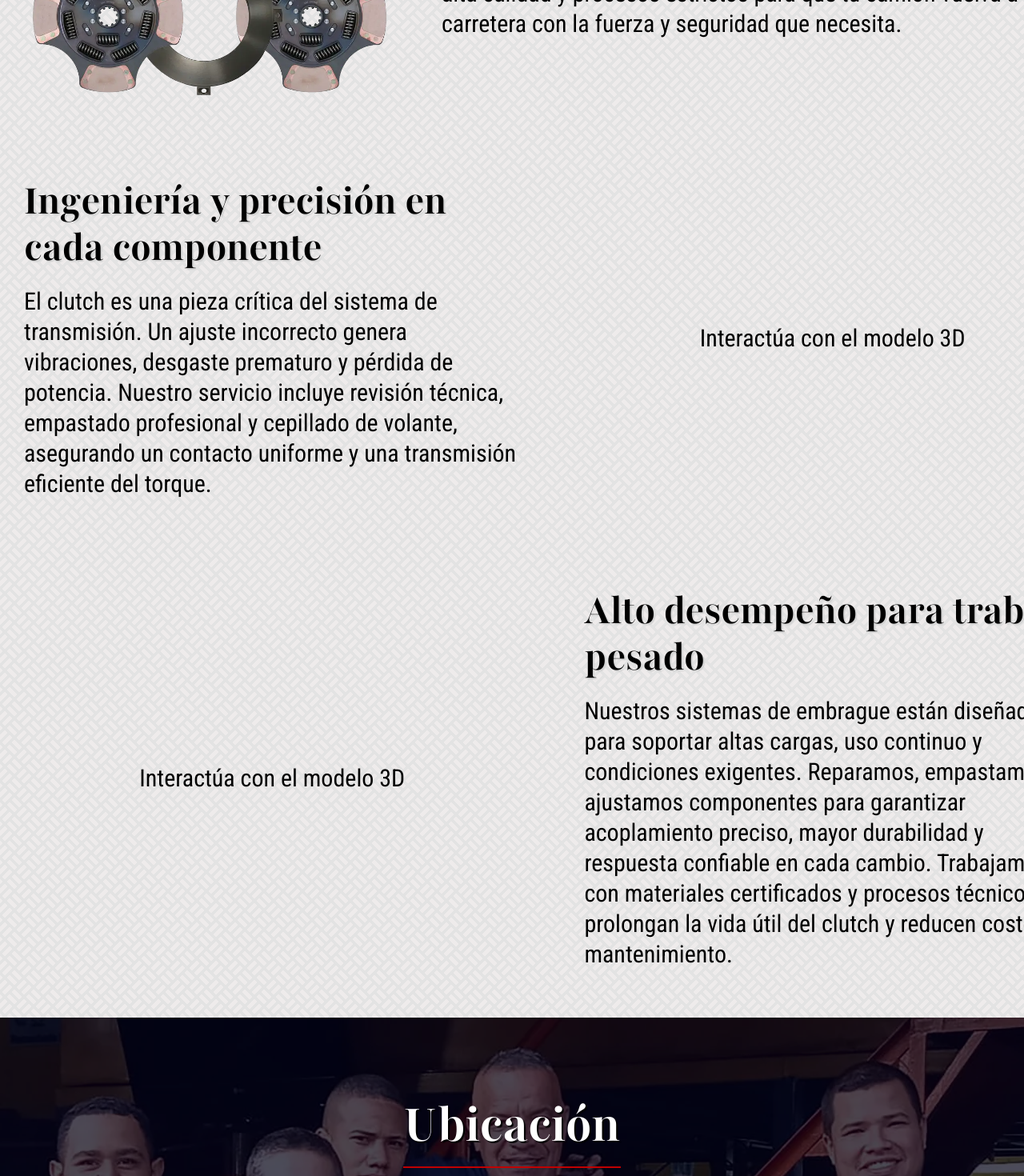
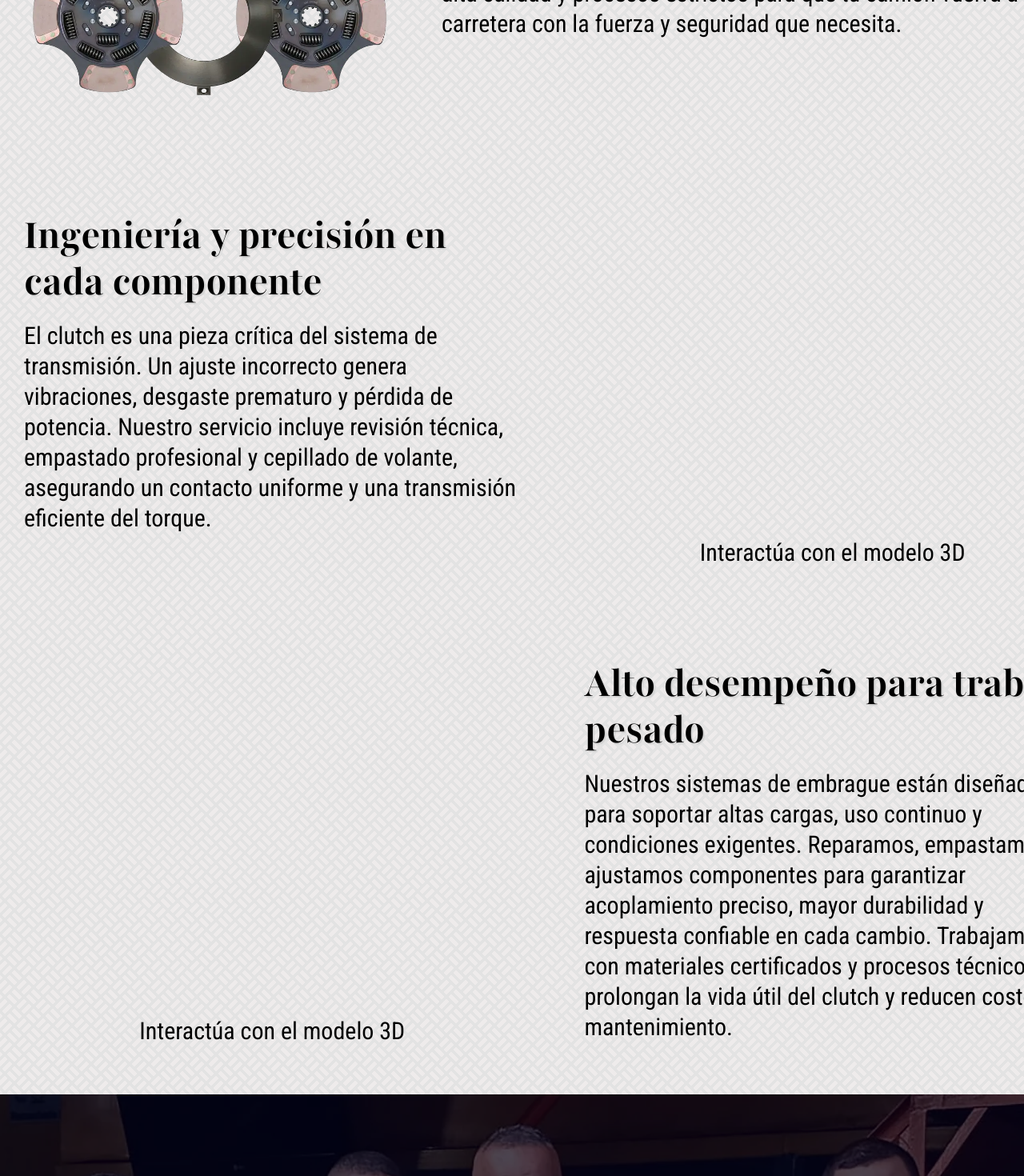
Before and after one commit to rgomez-tech/frontend-embraguesla34, a Next.js app: page / in a window 1280 px wide. Shown: the part 1898-3368 px from the top of the page at 80% size. Built offline with nearby package versions, Linux system fonts and the light colour scheme.

Commit message:
Arreglamos el layout MENU v4

```diff
--- a/app/layout.jsx
+++ b/app/layout.jsx
@@ -2,6 +2,15 @@ import "./globals.css";
 import Menu from "../components/Menu";
 import Footer from "../components/Footer";
 import { getMenu } from "../lib/getMenu"; // asegúrate de tener este archivo
+
+import Script from "next/script";
+
+<Script
+  src="https://unpkg.com/@google/model-viewer/dist/model-viewer.min.js"
+  type="module"
+  strategy="afterInteractive"
+/>
+
 
 export const dynamic = "force-dynamic";
 
--- a/components/Model3DViewer.jsx
+++ b/components/Model3DViewer.jsx
@@ -15,13 +15,13 @@ export default function SectionModelos3D() {
             una transmisión eficiente del torque.</p>
         </div>
         <div className="column">
-          <ModelViewerScript
+          <model-viewer
             src="/model3d/clutch_prensa.glb"
             auto-rotate
             camera-controls
             loading="lazy"
             exposure="1.2"
-            class="modelo-3d"
+            className="modelo-3d"
             ar
           />
           <p>Interactúa con el modelo 3D</p>
@@ -29,13 +29,13 @@ export default function SectionModelos3D() {
       </div>
       <div className="two-cols">
         <div className="column">
-          <ModelViewerScript
+          <model-viewer
             src="/model3d/clutch_disco.glb"
             auto-rotate
             camera-controls
             loading="lazy"
             exposure="1.2"
-            class="modelo-3d"
+            className="modelo-3d"
             ar
           />
           <p>Interactúa con el modelo 3D</p>
--- a/components/ModelViewerClient.jsx
+++ b/components/ModelViewerClient.jsx
@@ -1,12 +1,14 @@
 "use client";
-import Script from "next/script";
+import { useEffect, useState } from "react";
 
-export default function ModelViewerScript() {
-  return (
-    <Script
-      src="https://unpkg.com/@google/model-viewer/dist/model-viewer.min.js"
-      type="module"
-      strategy="afterInteractive"
-    />
-  );
+export default function ModelViewer(props) {
+  const [mounted, setMounted] = useState(false);
+
+  useEffect(() => {
+    setMounted(true);
+  }, []);
+
+  if (!mounted) return null;
+
+  return <model-viewer {...props}></model-viewer>;
 }
--- a/components/menu.css
+++ b/components/menu.css
@@ -19,8 +19,8 @@
 
 /* Logo */
 .logo-link img {
-  height: 40px;
-  width: auto;
+  height: 50px;
+  width: 350px;
 }
 
 /* Menú principal desktop */
```
